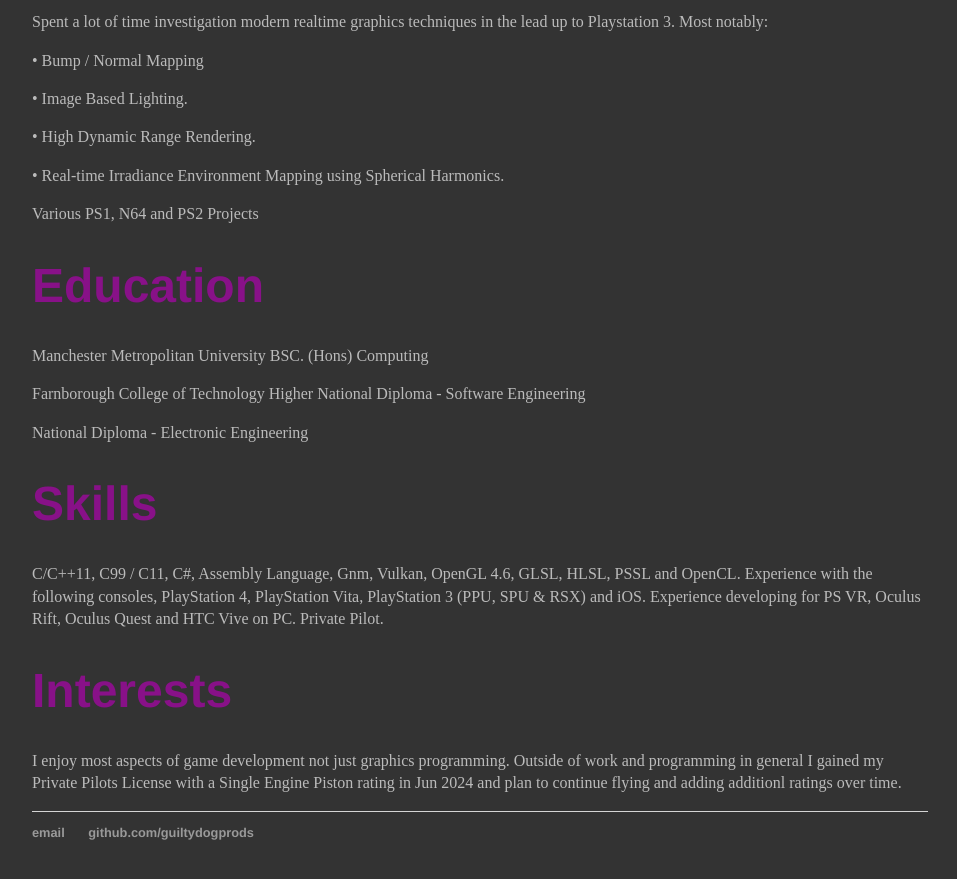
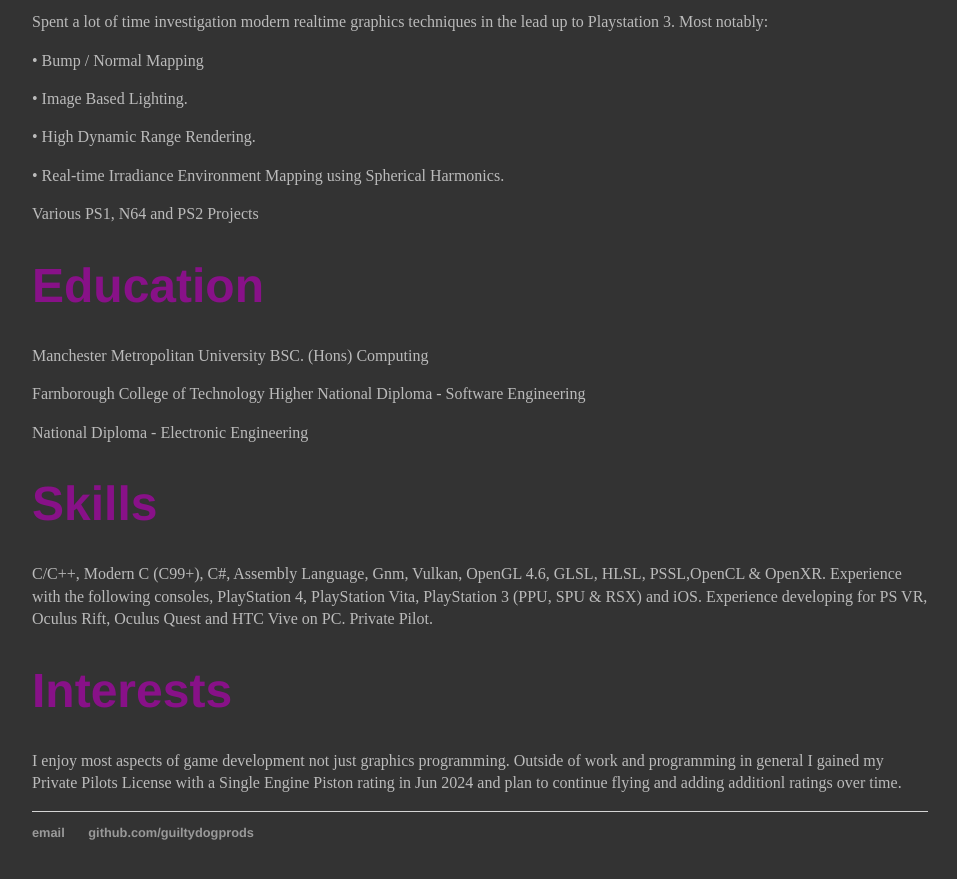
Before and after one commit to guiltydogprods/guiltydogprods.github.io, a Jekyll site: the page built from cv.md, in a window 1280 px wide and 900 px high, scrolled down 3598 px. Shown: the top 879 px of the window, without its empty margins (160-1117 px from the left). Built offline with Jekyll 4.4.1, drawn with Linux system fonts in a browser that asks for light colours; some of the changed text lies outside the part shown.

Commit message:
Update cv.md

```diff
--- a/cv.md
+++ b/cv.md
@@ -166,7 +166,7 @@
 Skills
 ======
 
-C/C++11, C99 / C11, C#, Assembly Language, Gnm, Vulkan, OpenGL 4.6, GLSL, HLSL, PSSL and OpenCL. Experience with the following consoles, PlayStation 4, PlayStation Vita, PlayStation 3 (PPU, SPU & RSX) and iOS. Experience developing for PS VR, Oculus Rift, Oculus Quest and HTC Vive on PC. Private Pilot.
+C/C++, Modern C (C99+), C#, Assembly Language, Gnm, Vulkan, OpenGL 4.6, GLSL, HLSL, PSSL,OpenCL & OpenXR. Experience with the following consoles, PlayStation 4, PlayStation Vita, PlayStation 3 (PPU, SPU & RSX) and iOS. Experience developing for PS VR, Oculus Rift, Oculus Quest and HTC Vive on PC. Private Pilot.
 
 Interests
 =========
```
Also changed, not shown: other parts of cv.md (+1 -1 lines).
